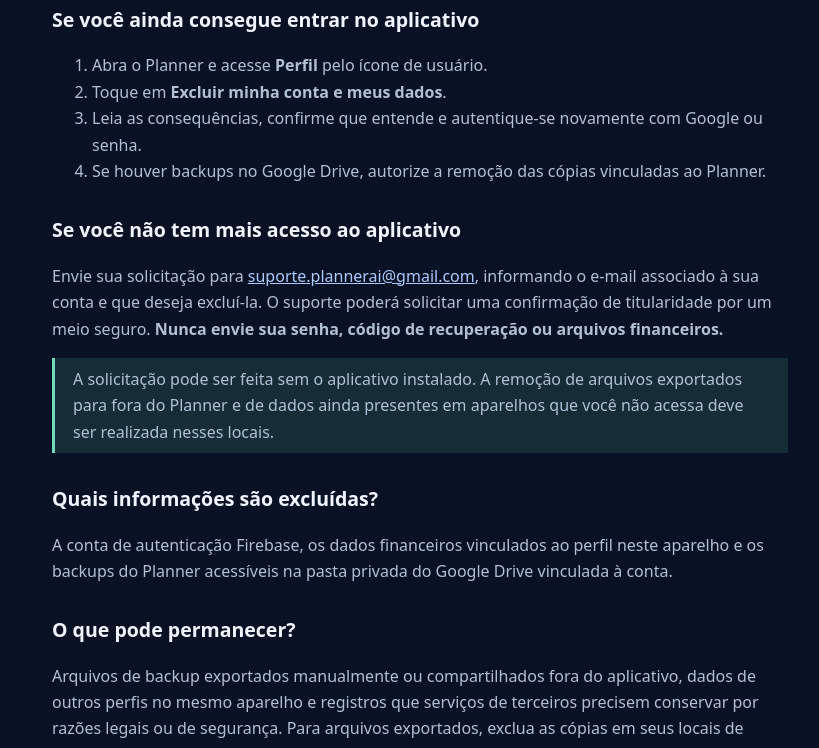
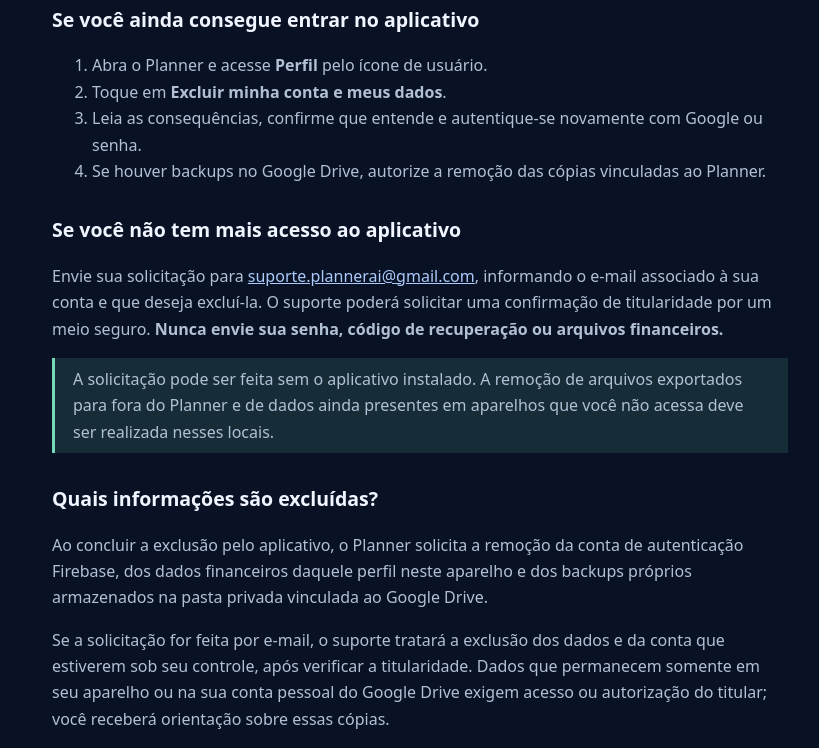
Before and after one commit to PetzingerLucas/planejador-caixa-android-public, a plain HTML site: page docs/excluir-conta.html in a window 1280 px wide. Shown: the part 198-946 px from the top of the page, without its empty margins (220-1039 px from the left). Drawn offline with Linux system fonts and the light colour scheme.

Commit message:
site: clarify deletion handling without app access

```diff
--- a/docs/excluir-conta.html
+++ b/docs/excluir-conta.html
@@ -19,7 +19,8 @@ h1{font-size:clamp(2rem,5vw,2.7rem);line-height:1.16}h2{font-size:1.22rem;margin
 <h2>Se você não tem mais acesso ao aplicativo</h2>
 <p>Envie sua solicitação para <a href="mailto:suporte.plannerai@gmail.com?subject=Exclus%C3%A3o%20de%20conta%20-%20Planner">suporte.plannerai@gmail.com</a>, informando o e-mail associado à sua conta e que deseja excluí-la. O suporte poderá solicitar uma confirmação de titularidade por um meio seguro. <strong>Nunca envie sua senha, código de recuperação ou arquivos financeiros.</strong></p><p class="note">A solicitação pode ser feita sem o aplicativo instalado. A remoção de arquivos exportados para fora do Planner e de dados ainda presentes em aparelhos que você não acessa deve ser realizada nesses locais.</p>
 <h2>Quais informações são excluídas?</h2>
-<p>A conta de autenticação Firebase, os dados financeiros vinculados ao perfil neste aparelho e os backups do Planner acessíveis na pasta privada do Google Drive vinculada à conta.</p>
+<p>Ao concluir a exclusão pelo aplicativo, o Planner solicita a remoção da conta de autenticação Firebase, dos dados financeiros daquele perfil neste aparelho e dos backups próprios armazenados na pasta privada vinculada ao Google Drive.</p>
+<p>Se a solicitação for feita por e-mail, o suporte tratará a exclusão dos dados e da conta que estiverem sob seu controle, após verificar a titularidade. Dados que permanecem somente em seu aparelho ou na sua conta pessoal do Google Drive exigem acesso ou autorização do titular; você receberá orientação sobre essas cópias.</p>
 <h2>O que pode permanecer?</h2>
 <p>Arquivos de backup exportados manualmente ou compartilhados fora do aplicativo, dados de outros perfis no mesmo aparelho e registros que serviços de terceiros precisem conservar por razões legais ou de segurança. Para arquivos exportados, exclua as cópias em seus locais de armazenamento.</p>
 <p>Leia também a <a href="./privacy.html">Política de privacidade</a>.</p>
```
